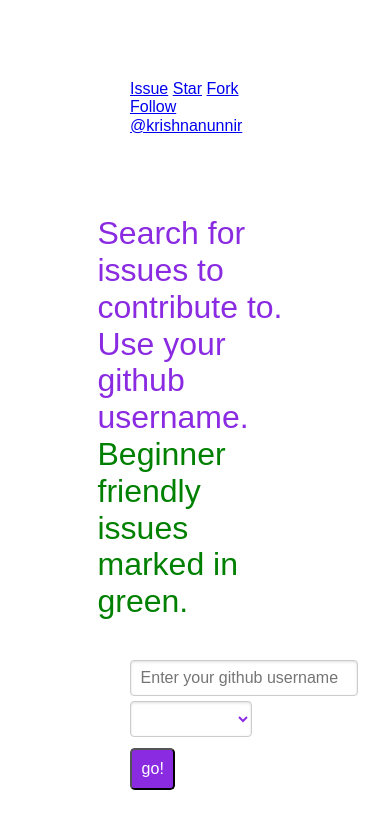
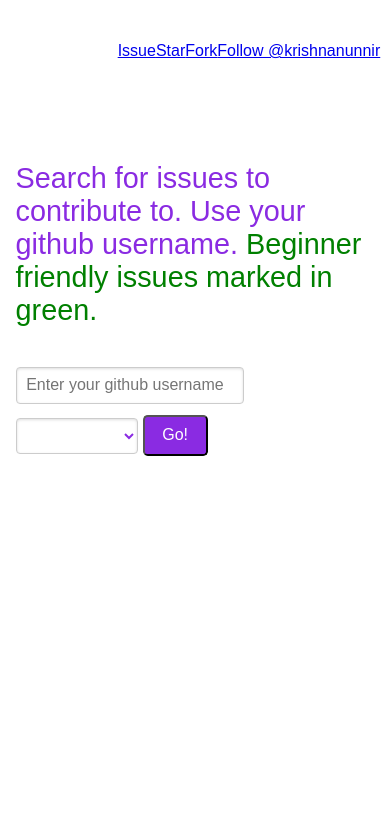
Before and after one commit to krishnanunnir/firstcontrib, a Node server app: page / in a window 390 px wide. Shown: the top 829 px of the page. Run offline with Node 20, Linux system fonts and the light colour scheme; some libraries are stand-ins or nearby versions.

Commit message:
style changes, made site responsive

```diff
--- a/index.js
+++ b/index.js
@@ -6,6 +6,7 @@ const app = express();
 const router = require('./routes/home');
 const bodyParser = require("body-parser");
 app.set('view engine', 'ejs');
+app.use(express.static(__dirname + '/public'));   // directory that serves additional scss
 app.use(bodyParser.urlencoded({extended: false}));
 app.use(router);
 app.listen(process.env.PORT,() => {
--- /dev/null
+++ b/public/scss/styles.css
@@ -0,0 +1,85 @@
+.upper-div {
+  display: -webkit-box;
+  display: -ms-flexbox;
+  display: flex;
+  place-content: end;
+  -ms-flex-wrap: wrap;
+      flex-wrap: wrap;
+  padding: 2.5vh 2.5vw;
+  margin-top: 2.5vh;
+}
+
+.upper-div span {
+  margin: 0 0.625vmin;
+}
+
+.mid-div {
+  display: -webkit-box;
+  display: -ms-flexbox;
+  display: flex;
+  -webkit-box-orient: vertical;
+  -webkit-box-direction: normal;
+      -ms-flex-direction: column;
+          flex-direction: column;
+  place-content: center;
+}
+
+.mid-div .pure-g {
+  place-content: center;
+}
+
+.mid-div .form-container form {
+  display: -webkit-box;
+  display: -ms-flexbox;
+  display: flex;
+  -webkit-box-align: center;
+      -ms-flex-align: center;
+          align-items: center;
+  -ms-flex-wrap: wrap;
+      flex-wrap: wrap;
+  width: 100%;
+}
+
+.mid-div .form-container form #userText {
+  min-width: 50%;
+  margin-right: 1.25vmin;
+}
+
+.mid-div .form-container form #timeDropdown {
+  margin-right: 1.25vmin;
+}
+
+.mid-div .form-container form #submitbutton {
+  padding: 0.6rem 1.1rem !important;
+  margin-top: 0;
+}
+
+@media (max-width: 480px) {
+  .mid-div .form-container form #userText {
+    display: inline-block;
+    margin-bottom: 0;
+  }
+  .mid-div .form-container form #submitbutton {
+    display: block;
+    margin: 0.7rem 0;
+  }
+}
+
+@media (max-width: 1023px) {
+  .mid-div .pure-u-1-2,
+  .mid-div .pure-u-12-24 {
+    width: 75%;
+  }
+}
+
+@media (max-width: 480px) {
+  .mid-div .textbanner {
+    font-size: 1.8rem;
+    max-width: 35ch;
+  }
+  .mid-div .pure-u-1-2,
+  .mid-div .pure-u-12-24 {
+    width: 92%;
+  }
+}
+/*# sourceMappingURL=styles.css.map */
--- /dev/null
+++ b/public/scss/styles.scss
@@ -0,0 +1,85 @@
+//viewport breakpoints
+$desktop-bp: 1024px;
+$tablet-bp: 1023px;
+$mobile-bp: 480px;
+
+.upper-div {
+  display: flex;
+  place-content: end;
+  flex-wrap: wrap;
+  padding: 2.5vh 2.5vw;
+  margin-top: 2.5vh;
+  // border: 1px solid red; //debug
+  span {
+    //github buttons
+    margin: 0 0.625vmin;
+  }
+}
+
+.mid-div {
+  display: flex;
+  flex-direction: column;
+  place-content: center;
+  // border: 1px solid blue; //debug
+
+  .pure-g {
+    place-content: center;
+  }
+  .form-container {
+    // border: 1px solid red; //debug
+    form {
+      display: flex;
+      align-items: center;
+      flex-wrap: wrap;
+      width: 100%;
+      // border: 1px solid green; //debug
+      //desktop and tablet viewport only
+      #userText {
+        min-width: 50%;
+        margin-right: 1.25vmin;
+      }
+      #timeDropdown {
+        margin-right: 1.25vmin;
+      }
+      #submitbutton {
+        padding: 0.6rem 1.1rem !important;
+        margin-top: 0;
+      }
+      //mobile viewport
+      @media (max-width: $mobile-bp) {
+        #userText {
+          display: inline-block;
+          margin-bottom: 0;
+        }
+        #submitbutton {
+          //pushes the submit button down
+          display: block;
+          margin: 0.7rem 0;
+        }
+      }
+    }
+  }
+  @media (max-width: $tablet-bp) {
+    .textbanner {
+    }
+    .pure-u-1-2,
+    .pure-u-12-24 {
+      width: 75%;
+    }
+  }
+  @media (max-width: $mobile-bp) {
+    .textbanner {
+      font-size: 1.8rem;
+      max-width: 35ch;
+    }
+    .pure-u-1-2,
+    .pure-u-12-24 {
+      width: 92%;
+    }
+  }
+}
+
+//inputs
+.pure-form {
+  // border: 1px solid green; //debug
+}
--- a/views/index.ejs
+++ b/views/index.ejs
@@ -9,6 +9,7 @@
     <script async defer src="https://buttons.github.io/buttons.js"></script>
     <title>First Contrib</title>
     <link rel="stylesheet" href="https://unpkg.com/purecss@2.0.3/build/pure-min.css" integrity="sha384-cg6SkqEOCV1NbJoCu11+bm0NvBRc8IYLRGXkmNrqUBfTjmMYwNKPWBTIKyw9mHNJ" crossorigin="anonymous">
+    <link href="/scss/styles.css" rel="stylesheet" type="text/css">
     <style>
 
         p{
@@ -125,25 +126,28 @@
     </script>
 </head>
 <body onload="script();">
-    <div class="pure-g search">
-        <div class="pure-u-1-3"></div>
-        <div class="pure-u-1-3">
+    <!-- <div class="pure-g search"> -->
+        <!-- <div class="pure-u-1-3"></div> -->
+        <!-- <div class="pure-u-1-3"> -->
+    <div class="upper-div">
         <a class="github-button" href="https://github.com/krishnanunnir/opensource-first-contrib-search/issues" data-color-scheme="no-preference: light; light: light; dark: light;" data-size="large" data-show-count="true" aria-label="Issue krishnanunnir/opensource-first-contrib-search on GitHub">Issue</a>
         <a class="github-button" href="https://github.com/krishnanunnir/opensource-first-contrib-search" data-color-scheme="no-preference: light; light: light; dark: light;" data-size="large" data-show-count="true" aria-label="Star krishnanunnir/opensource-first-contrib-search on GitHub">Star</a>
         <a class="github-button" href="https://github.com/krishnanunnir/opensource-first-contrib-search/fork" data-color-scheme="no-preference: light; light: light; dark: light;" data-size="large" data-show-count="true" aria-label="Fork krishnanunnir/opensource-first-contrib-search on GitHub">Fork</a>
         <a class="github-button" href="https://github.com/krishnanunnir" data-color-scheme="no-preference: light; light: light; dark: light;" data-size="large" data-show-count="true" aria-label="Follow @krishnanunnir on GitHub">Follow @krishnanunnir</a>
     </div>
-        <div class="pure-u-1-3"></div>
-    </div>
+        <!-- <div class="pure-u-1-3"></div> -->
+    <!-- </div> -->
+
+    <div class="mid-div">
 
         <div class="pure-g search textbanner">
-        <div class="pure-u-1-4"></div>
+            <!-- <div class="pure-u-1-4"></div> -->
             <div class="pure-u-1-2">Search for issues to contribute to. Use your github username.<span id="greentext"> Beginner friendly issues marked in green.</span></div>
-        <div class="pure-u-1-4"></div>
+            <!-- <div class="pure-u-1-4"></div> -->
         </div>
         <div class="pure-g">
-        <div class="pure-u-1-3"></div>
-        <div class="pure-u-1-3">
+            <!-- <div class="pure-u-1-3"></div> -->
+            <div class="pure-u-1-2 form-container">
                 <form action="/instance" method="get" class="pure-form">
                     <input type="text" name="username" class="inputfield" id="userText" placeholder="Enter your github username" >
                     <select name="time" class="inputfield" id="timeDropdown">
@@ -152,11 +156,11 @@
                         <option value="30">Past Month</option>
                         <option value="365">Past Year</option>
                     </select>
-                <button type="submit" id="submitbutton">go!</button>
+                    <button type="submit" id="submitbutton">Go!</button>
                 </form>
                 <br/>
             </div>
-        <div class="pure-u-1-3"></div>
+            <!-- <div class="pure-u-1-3"></div> -->
         </div>
         <% if(error){ %>
             <div id="error">
@@ -172,7 +176,7 @@
         <div id="all-issue">
                 <% issues.forEach(function(issue) { %>
                     <div class="pure-g">
-                    <div class="pure-u-1-4"></div>
+                        <!-- <div class="pure-u-1-4"></div> -->
                         <% if(!issue["beginnerfriendly"]){%>
                             <div class="pure-u-1-2 github-issue">
                         <% }else{ %>
@@ -185,9 +189,13 @@
                                 <%- issue.description %>
                             </div>
                         </div>
-                    <div class="pure-u-1-4"></div>
+                        <!-- <div class="pure-u-1-4"></div> -->
                     </div>
                 <% }); %>
         </div>
+
+
+    </div>
+
 </body>
 </html>
```
Also changed, not shown: 1 other file. Lines whose indentation alone changed are shown as unchanged.
